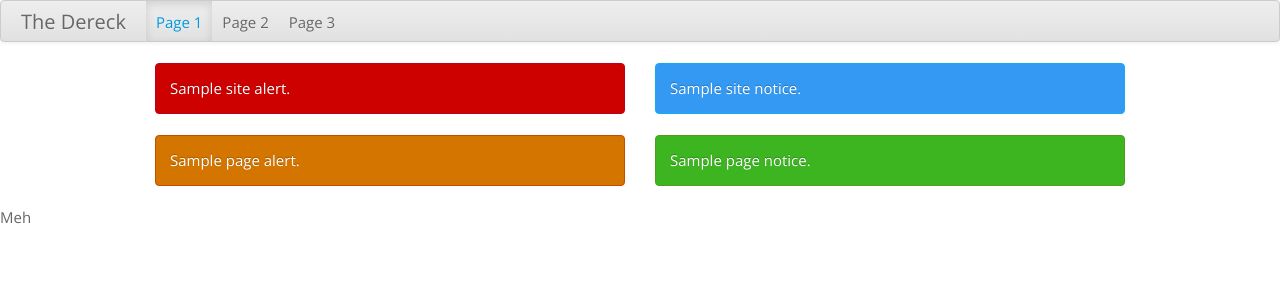
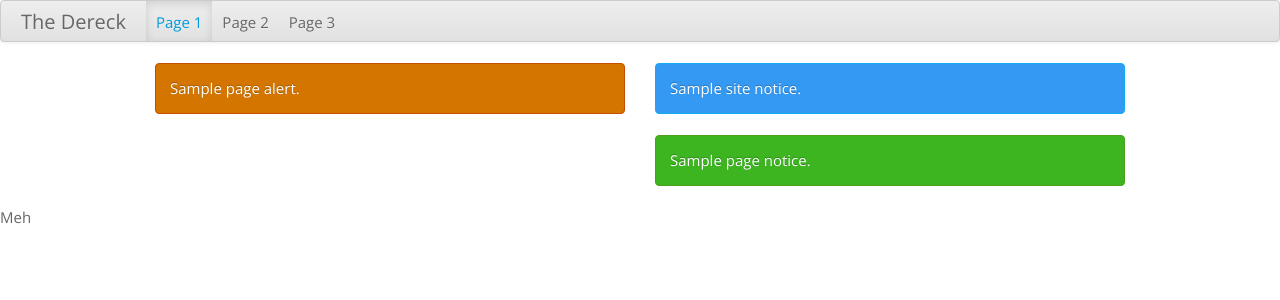
Before and after one commit to thedereck/thedereck.github.com, a Jekyll site: the page built from index.html, in a window 1280 px wide. Shown: the top 300 px of the page. Built offline with Jekyll 4.4.1, drawn with Linux system fonts in a browser that asks for light colours.

Commit message:
Testing alerts and notices.

```diff
--- a/_config.yml
+++ b/_config.yml
@@ -1,7 +1,7 @@
 name: The Dereck
 brand: The Dereck
 
-alert: Sample site alert.
+alert: false
 notice: Sample site notice.
 
 bootstrap_css: spacelab.bootstrap.min.css
```
